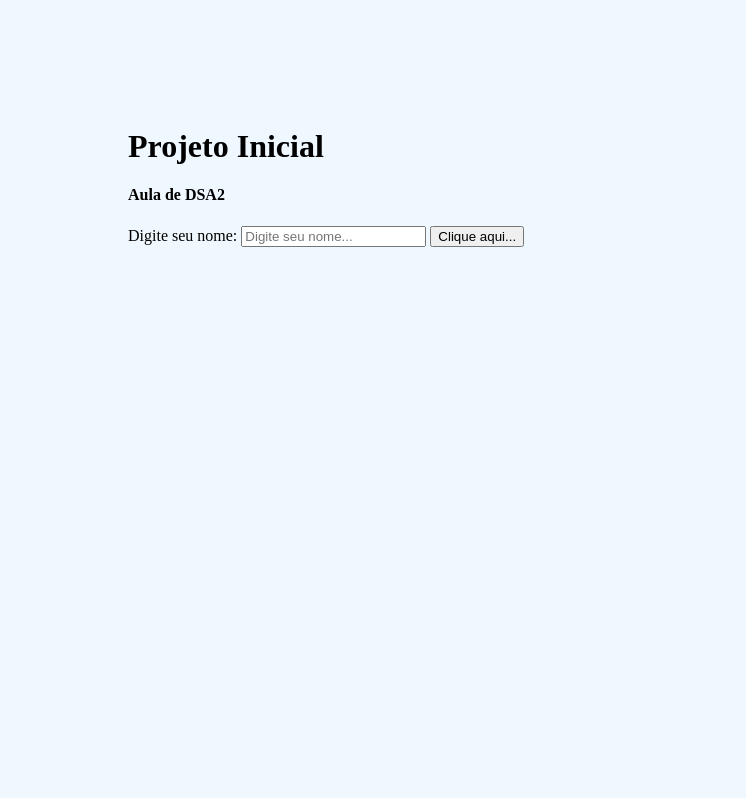
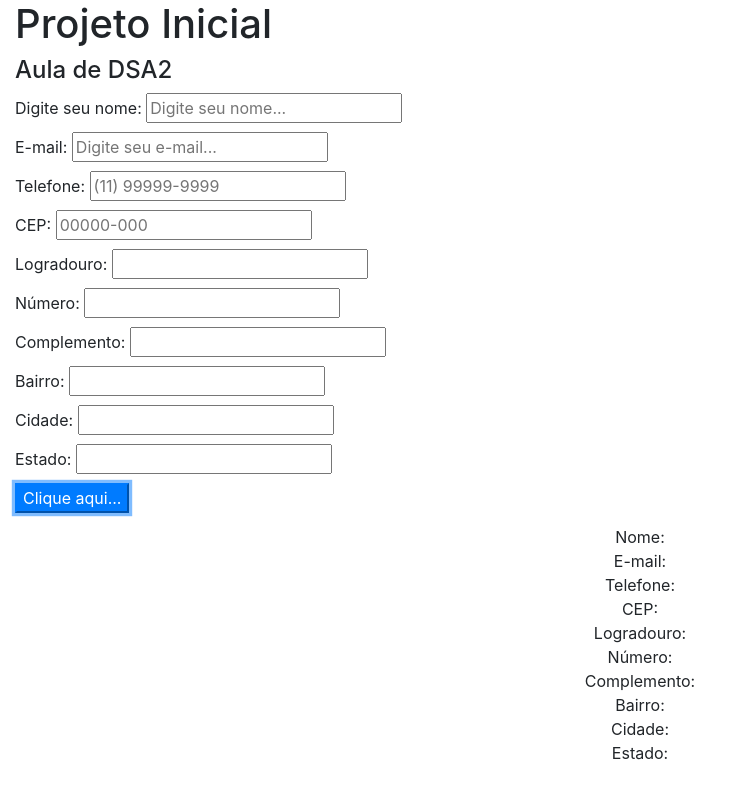
Before and after one commit to programadormovel/projeto-inicial, a plain HTML site: page index.html in a window 1280 px wide. Both pictures are taken after a click on the button "Clique aqui...". Shown: the whole page, without its empty margins (0-746 px from the left). Drawn offline with nearby package versions, Linux system fonts and the light colour scheme.

Commit message:
formulário

```diff
--- a/index.html
+++ b/index.html
@@ -6,17 +6,74 @@
     <meta name="viewport" content="width=device-width, initial-scale=1.0">
     <title>Projeto Inicial</title>
     <link rel="stylesheet" href="estilo.css" >
-
+    <link rel="stylesheet" href="https://stackpath.bootstrapcdn.com/bootstrap/4.1.3/css/bootstrap.min.css" integrity="sha384-MCw98/SFnGE8fJT3GXwEOngsV7Zt27NXFoaoApmYm81iuXoPkFOJwJ8ERdknLPMO" crossorigin="anonymous">
 </head>
-<body>
+<body class="container-fluid">
     <h1>Projeto Inicial</h1>
     <div>
         <h4>Aula de DSA2</h4>
-        <label for="nome">Digite seu nome:</label>
-        <input type="text" id="nome" name="nome" placeholder="Digite seu nome...">
-        <input type="button" value="Clique aqui..." id="botao" name="botao">
-          <script src="./scripts.js" ></script>
+        <form>
+            <div class="mb-1">
+                <label for="nome">Digite seu nome:</label>
+                <input type="text" id="nome" name="nome"
+                    placeholder="Digite seu nome...">
+            </div>
+            <div class="mb-1">
+                <label for="email">E-mail:</label>
+                <input type="text" id="email" name="email"
+                    placeholder="Digite seu e-mail...">
+            </div>
+            <div class="mb-1">
+                <label for="telefone">Telefone:</label>
+                <input type="text" id="telefone" name="telefone"
+                    placeholder="(11) 99999-9999">
+            </div>
+            <div class="mb-1">
+                <label for="cep">CEP:</label>
+                <input type="text" id="cep" name="cep"
+                    placeholder="00000-000">
+            </div>
+            <div class="mb-1">
+                <label for="logradouro">Logradouro:</label>
+                <input type="text" id="logradouro" name="logradouro"
+                    placeholder="">
+            </div>
+            <div class="mb-1">
+                <label for="numero">Número:</label>
+                <input type="text" id="numero" name="numero"
+                    placeholder="">
+            </div>
+            <div class="mb-1">
+                <label for="complemento">Complemento:</label>
+                <input type="text" id="complemento" name="complemento"
+                    placeholder="">
+            </div>
+            <div class="mb-1">
+                <label for="bairro">Bairro:</label>
+                <input type="text" id="bairro" name="bairro"
+                    placeholder="">
+            </div>
+            <div class="mb-1">
+                <label for="cidade">Cidade:</label>
+                <input type="text" id="cidade" name="cidade"
+                    placeholder="">
+            </div>
+            <div class="mb-1">
+                <label for="estado">Estado:</label>
+                <input type="text" id="estado" name="estado"
+                    placeholder="">
+            </div>
+            <input type="button" value="Clique aqui..."
+                class="btn-primary" id="botao" name="botao">
+        </form>
+        <div class="m-2 p-1 text-center" id="saida-de-dados">
+
+        </div>
     </div>
 
+    <script src="./scripts.js" ></script>
+    <script src="https://code.jquery.com/jquery-3.3.1.slim.min.js" integrity="sha384-q8i/X+965DzO0rT7abK41JStQIAqVgRVzpbzo5smXKp4YfRvH+8abtTE1Pi6jizo" crossorigin="anonymous"></script>
+    <script src="https://cdnjs.cloudflare.com/ajax/libs/popper.js/1.14.3/umd/popper.min.js" integrity="sha384-ZMP7rVo3mIykV+2+9J3UJ46jBk0WLaUAdn689aCwoqbBJiSnjAK/l8WvCWPIPm49" crossorigin="anonymous"></script>
+    <script src="https://stackpath.bootstrapcdn.com/bootstrap/4.1.3/js/bootstrap.min.js" integrity="sha384-ChfqqxuZUCnJSK3+MXmPNIyE6ZbWh2IMqE241rYiqJxyMiZ6OW/JmZQ5stwEULTy" crossorigin="anonymous"></script>
 </body>
 </html>
--- a/scripts.js
+++ b/scripts.js
@@ -2,7 +2,32 @@ const botao = document.getElementById("botao");
 botao.addEventListener("click", alertar);
 
 var nome = document.getElementById("nome");
+var saida = document.getElementById("saida-de-dados");
+var email = document.getElementById("email");
+
+var telefone = document.getElementById("telefone");
+var cep = document.getElementById("cep");
+var logradouro = document.getElementById("logradouro");
+var numero = document.getElementById("numero");
+var complemento = document.getElementById("complemento");
+var bairro = document.getElementById("bairro");
+var cidade = document.getElementById("cidade");
+var estado = document.getElementById("estado");
+
 
 function alertar(){
-    alert("O nome inserido foi " + nome.value);
+
+    // alert("O nome inserido foi " + nome.value);
+
+    saida.innerText = "Nome: " + nome.value +
+             "\n E-mail: " + email.value +
+             "\n Telefone: " + telefone.value +
+             "\n CEP: " + cep.value +
+             "\n Logradouro: " + logradouro.value +
+             "\n Número: " + numero.value +
+             "\n Complemento: " + complemento.value +
+             "\n Bairro: " + bairro.value +
+             "\n Cidade: " + cidade.value +
+             "\n Estado: " + estado.value;
+
 }
```
